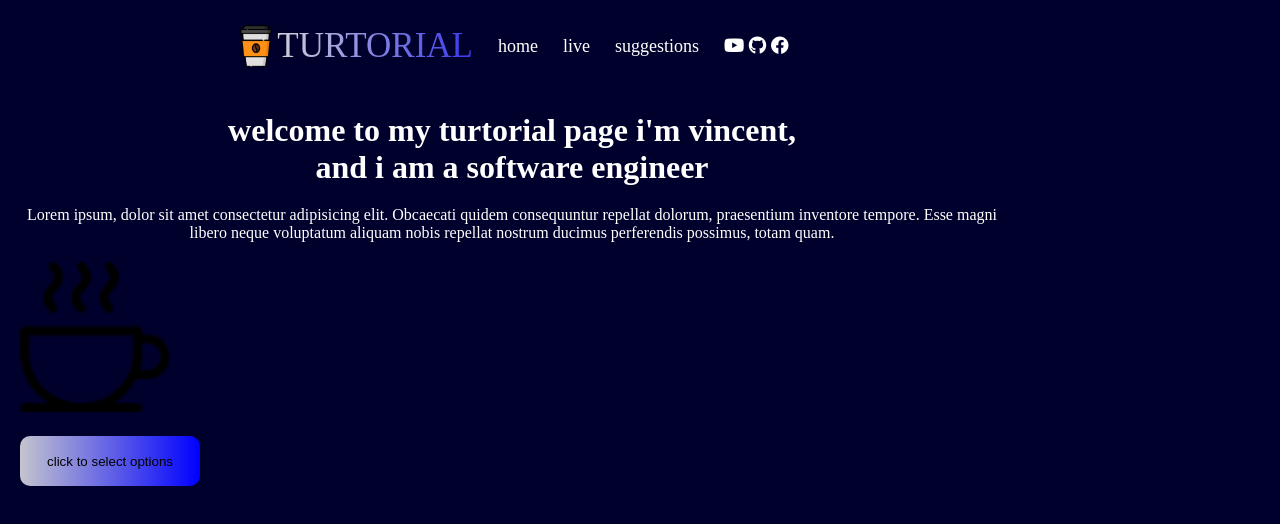
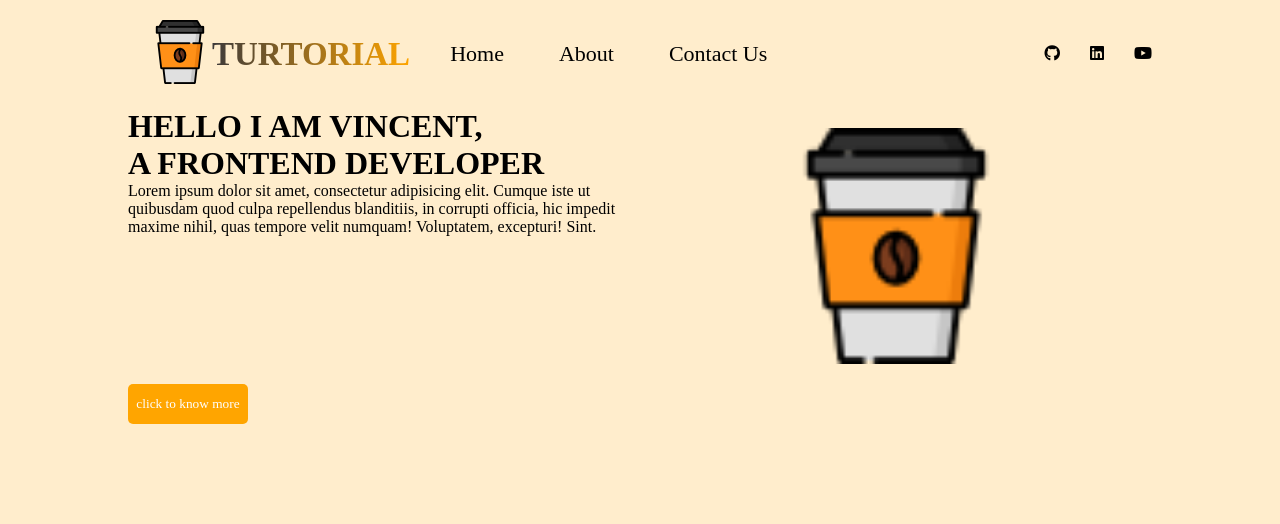
Before and after one commit to wisdom345/practice2, a plain HTML site: page index.html in a window 1280 px wide. Drawn offline with Linux system fonts and the light colour scheme.

Commit message:
new push

```diff
--- a/assets/css/style.css
+++ b/assets/css/style.css
@@ -3,6 +3,8 @@
   padding: 0;
   margin: 0;
   box-sizing: border-box;
+  font-family: "Times New Roman", Times, serif;
+  /* border: 2px solid #080;  */
 }
 
 body,
@@ -12,114 +14,98 @@ html {
 }
 
 body {
-  background: color-mix(in srgb, black 87%, blue 18%);
-  color: #fff;
+  background-color: color-mix(in srgb, white 80%, orange);
 }
 
-.container_cover {
+.container_wrapper {
   max-width: 1024px;
   width: 100%;
+  clear: both;
+  margin: auto;
+}
+
+.container_wrapper nav {
+  display: flex;
+  gap: 20px;
+  align-items: center;
+}
+
+.container_wrapper nav .logo_container {
+  display: flex;
+  align-items: center;
+  padding: 20px;
+}
+
+.container_wrapper nav .logo_container .logo_text {
+  text-transform: uppercase;
+  color: transparent;
+  background: linear-gradient(to right, rgb(61, 58, 58), orange);
+  background-clip: text;
+  font-size: 22px;
+  font-weight: bolder;
+}
+
+.container_wrapper nav .nav_links {
+  display: flex;
+  gap: 55px;
+}
+
+.container_wrapper nav .nav_links li a {
+  text-decoration: none;
+  list-style: none;
+  color: black;
+  text-transform: capitalize;
+  text-wrap: nowrap;
+}
+
+.container_wrapper nav .nav_links li {
+  list-style: none;
+  font-size: 22px;
+}
+
+.container_wrapper nav .social_icons {
+  display: flex;
+  gap: 30px;
+  width: 100%;
+  align-items: center;
+  justify-content: end;
+}
+
+.container_wrapper nav .social_icons a {
+  color: black;
+}
+
+.container_wrapper main {
+  display: grid;
+  flex-direction: column;
+  grid-template-columns: repeat(2, 1fr);
+}
+
+.container_wrapper main .article {
   display: flex;
   flex-direction: column;
+  color: black;
 }
 
-.container_cover nav {
-  display: flex;
-  gap: 25px;
-  height: auto;
-  padding: 25px;
-  align-items: center;
-  justify-content: center;
+.container_wrapper main .article h1 {
+  text-transform: uppercase;
 }
-
-.container_cover nav .logo_container {
+.container_wrapper main .main_img {
+  padding: 20px;
   display: flex;
   align-items: center;
   justify-content: center;
 }
 
-.container_cover nav .logo_container .logo_text {
-  font-size: 35px;
-  text-transform: uppercase;
-  color: transparent;
-  background: linear-gradient(
-    to right,
-    rgba(255, 255, 255, 0.822),
-    rgb(55, 55, 235)
-  );
-  background-clip: text;
-  -webkit-background-clip: text;
+.container_wrapper main .main_img img {
+  width: 50%;
 }
 
-.container_cover nav .logo_container .logo {
-  width: 42px;
-  height: 42px;
-  display: flex;
+.container_wrapper main .main_button button {
+  width: 120px;
+  height: 40px;
+  background-color: orange;
+  color: #fff;
+  border-radius: 5px;
+  border-style: none;
 }
-
-.container_cover nav .nav_links {
-  display: flex;
-  align-items: center;
-  justify-content: center;
-  gap: 25px;
-}
-
-.container_cover nav .nav_links li {
-  list-style: none;
-}
-
-.container_cover nav .nav_links li a {
-  color: #fff;
-  text-decoration: none;
-  font-size: 18px;
-}
-
-.container_cover nav .social_icons_container {
-  display: flex;
-  align-items: center;
-  justify-content: center;
-  font-size: 18px;
-}
-
-.container_cover nav .social_icons_container a {
-  text-decoration: none;
-  color: #fff;
-}
-
-.container_cover main {
-  display: grid;
-  grid-template-columns: repeat(1, 1fr);
-  gap: 10px;
-}
-
-main_image {
-  display: flex;
-  align-items: center;
-  justify-content: center;
-}
-
-img {
-  width: 150px;
-}
-
-main .main_content {
-  display: flex;
-  flex-direction: column;
-  height: auto;
-  padding: 20px;
-  gap: 20px;
-}
-
-main .main_content p,
-main .main_content h1 {
-  text-align: center;
-}
-
-main .main_button button {
-  background: linear-gradient(to right, rgba(255, 255, 255, 0.767), blue);
-  width: 180px;
-  height: 50px;
-  padding: 12px 24px;
-  border-style: none;
-  border-radius: 10px;
-}
--- a/index.html
+++ b/index.html
@@ -7,7 +7,7 @@
     <link rel="stylesheet" href="./assets/css/style.css" />
     <link
       rel="shortcut icon"
-      href="./assets/images/halloween.png"
+      href="./assets/images/coffee-cup.png"
       type="image/x-icon"
     />
     <link
@@ -23,55 +23,60 @@
     <title>prac</title>
   </head>
   <body>
-    <div class="container_cover">
+    <div class="container_wrapper">
       <nav>
         <div class="logo_container">
           <div class="logo">
             <img src="./assets/images/coffee-cup.png" alt="logo" />
           </div>
           <div class="logo_text">
-            <p>turtorial</p>
+            <h1>turtorial</h1>
           </div>
         </div>
 
         <ul class="nav_links">
-          <li><a href="#home">home</a></li>
-          <li><a href="#live">live</a></li>
-          <li><a href="#suggestions">suggestions</a></li>
+          <li class="nav_link">
+            <a href="#home">home</a>
+          </li>
+          <li class="nav_link">
+            <a href="about">about</a>
+          </li>
+          <li class="nav_link">
+            <a href="#contact us">contact us</a>
+          </li>
         </ul>
 
-        <div class="social_icons_container">
-          <div class="soial_icons">
-            <a title="click to reach our youtube page" href="#" target="_blank"
-              ><i class="fa-brands fa-youtube"></i
-            ></a>
-            <a title="click to reach our github page" href="#" target="_blank"
-              ><i class="fa-brands fa-github"></i
-            ></a>
-            <a title="click to reach our facebook page" href="#" target="_blank"
-              ><i class="fa-brands fa-facebook"></i
-            ></a>
-          </div>
+        <div class="social_icons">
+          <a title="click to communicate with us" href="#" target="_blank"
+            ><i class="fa-brands fa-github"></i
+          ></a>
+          <a title="click to communicate with us" href="#" target="_blank"
+            ><i class="fa-brands fa-linkedin"></i
+          ></a>
+          <a title="click to communicate with us" href="#" target="_blank"
+            ><i class="fa-brands fa-youtube"></i
+          ></a>
         </div>
       </nav>
+
       <main>
-        <div class="main_content">
+        <div class="article">
           <h1>
-            welcome to my turtorial page i'm vincent,<br />and i am a software
-            engineer
+            hello i am vincent, <br />
+            a frontend developer
           </h1>
           <p>
-            Lorem ipsum, dolor sit amet consectetur adipisicing elit. Obcaecati
-            quidem consequuntur repellat dolorum, praesentium inventore tempore.
-            Esse magni libero neque voluptatum aliquam nobis repellat nostrum
-            ducimus perferendis possimus, totam quam.
+            Lorem ipsum dolor sit amet, consectetur adipisicing elit. Cumque
+            iste ut quibusdam quod culpa repellendus blanditiis, in corrupti
+            officia, hic impedit maxime nihil, quas tempore velit numquam!
+            Voluptatem, excepturi! Sint.
           </p>
-          <div class="main_image">
-            <img src="./assets/images/coffee.png" alt="content_image" />
-          </div>
-          <div class="main_button">
-            <button type="menu">click to select options</button>
-          </div>
+        </div>
+        <div class="main_img">
+          <img src="./assets/images/coffee-cup.png" alt="main image" />
+        </div>
+        <div class="main_button">
+          <button type="button">click to know more</button>
         </div>
       </main>
     </div>
```
